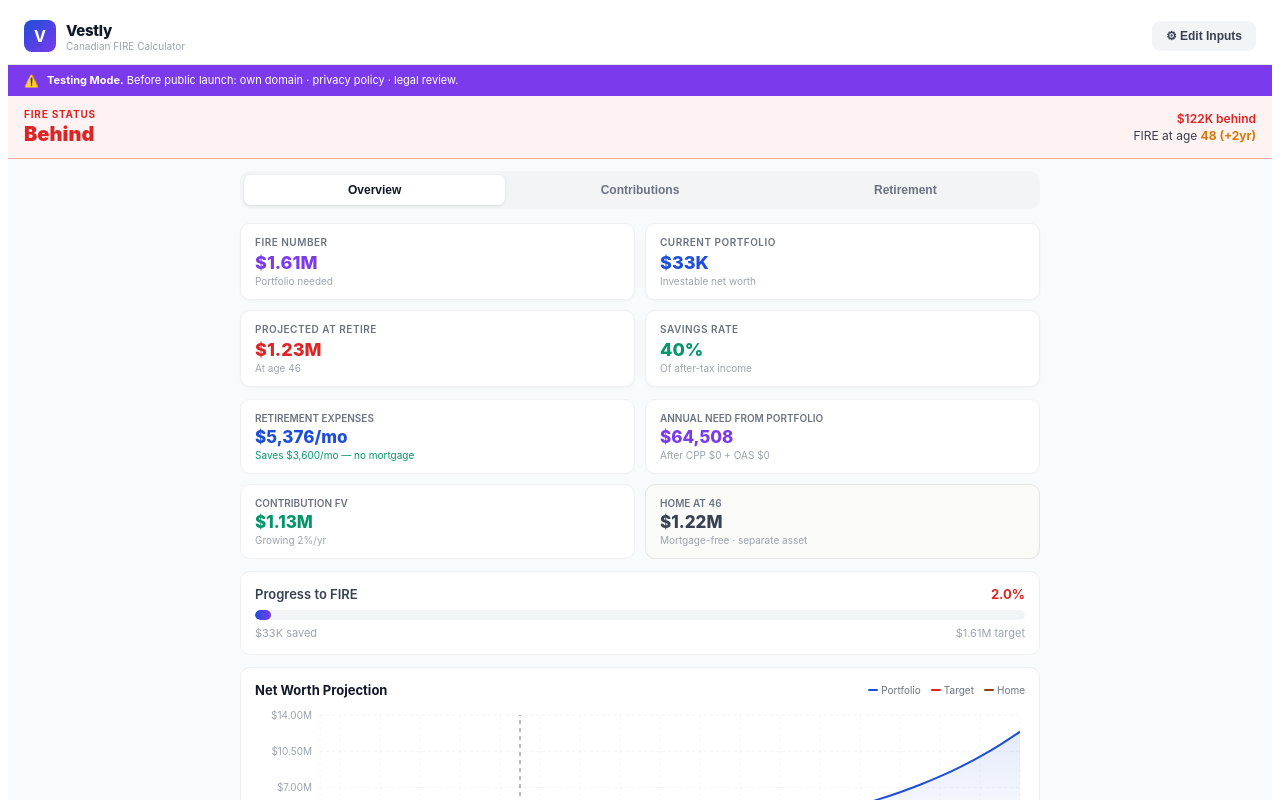
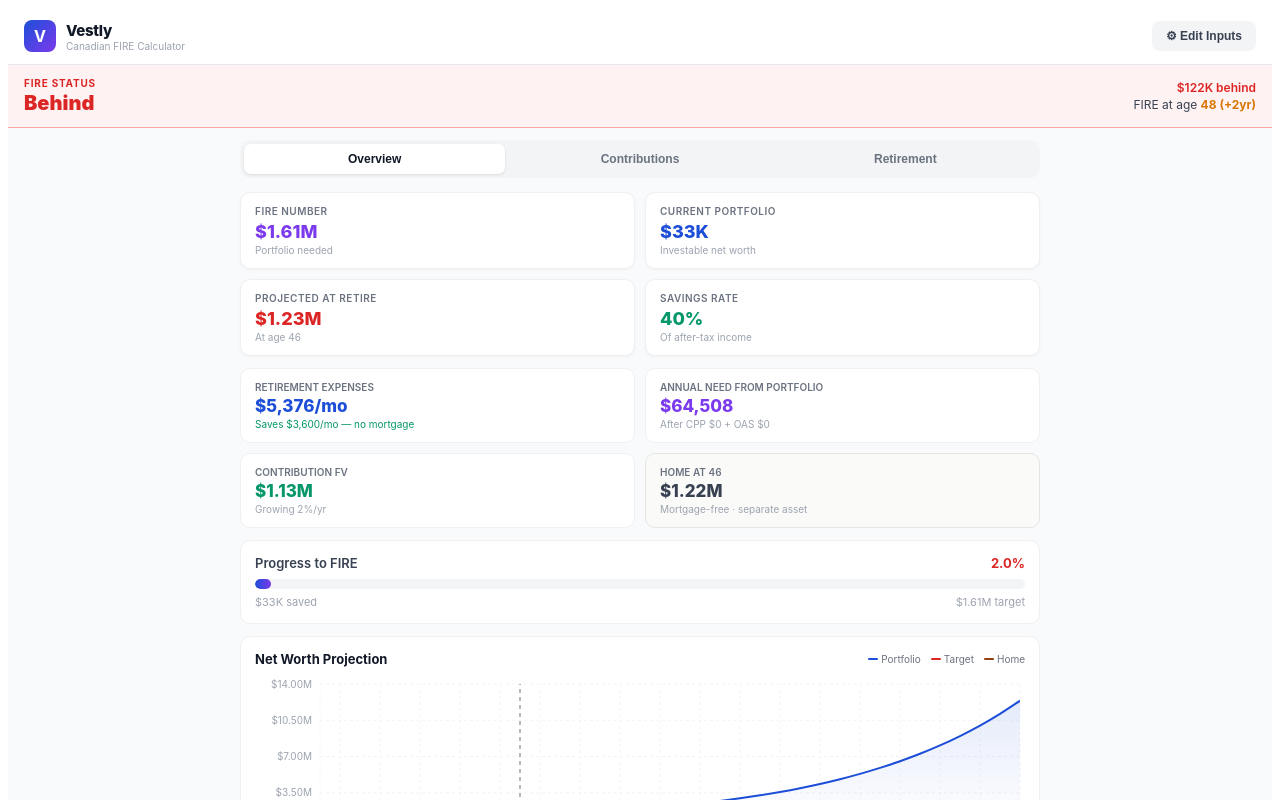
Before and after one commit to nikhildp112/vestly, a React (Create React App) app: page / in a window 1280 px wide. Shown: the top 800 px of the page. Built offline with nearby package versions, Linux system fonts and the light colour scheme.

Commit message:
Update App.js

```diff
--- a/src/App.js
+++ b/src/App.js
@@ -539,13 +539,6 @@ export default function App(){
           {showSidebar?"✕ Close":"⚙ Edit Inputs"}
         </button>
       </div>
-
-      {/* ── Testing banner ── */}
-      <div style={{background:"#7c3aed",padding:"8px 16px",display:"flex",alignItems:"center",gap:8}}>
-        <span style={{fontSize:12,flexShrink:0}}>⚠️</span>
-        <p style={{fontSize:11,color:"#fff",margin:0,lineHeight:1.4}}><strong>Testing Mode.</strong> Before public launch: own domain · privacy policy · legal review.</p>
-      </div>
-
       {/* ── Status bar ── */}
       <div style={{background:c.sbg,borderBottom:`1px solid ${c.sb}`,padding:"12px 16px",display:"flex",alignItems:"center",justifyContent:"space-between"}}>
         <div>
```
